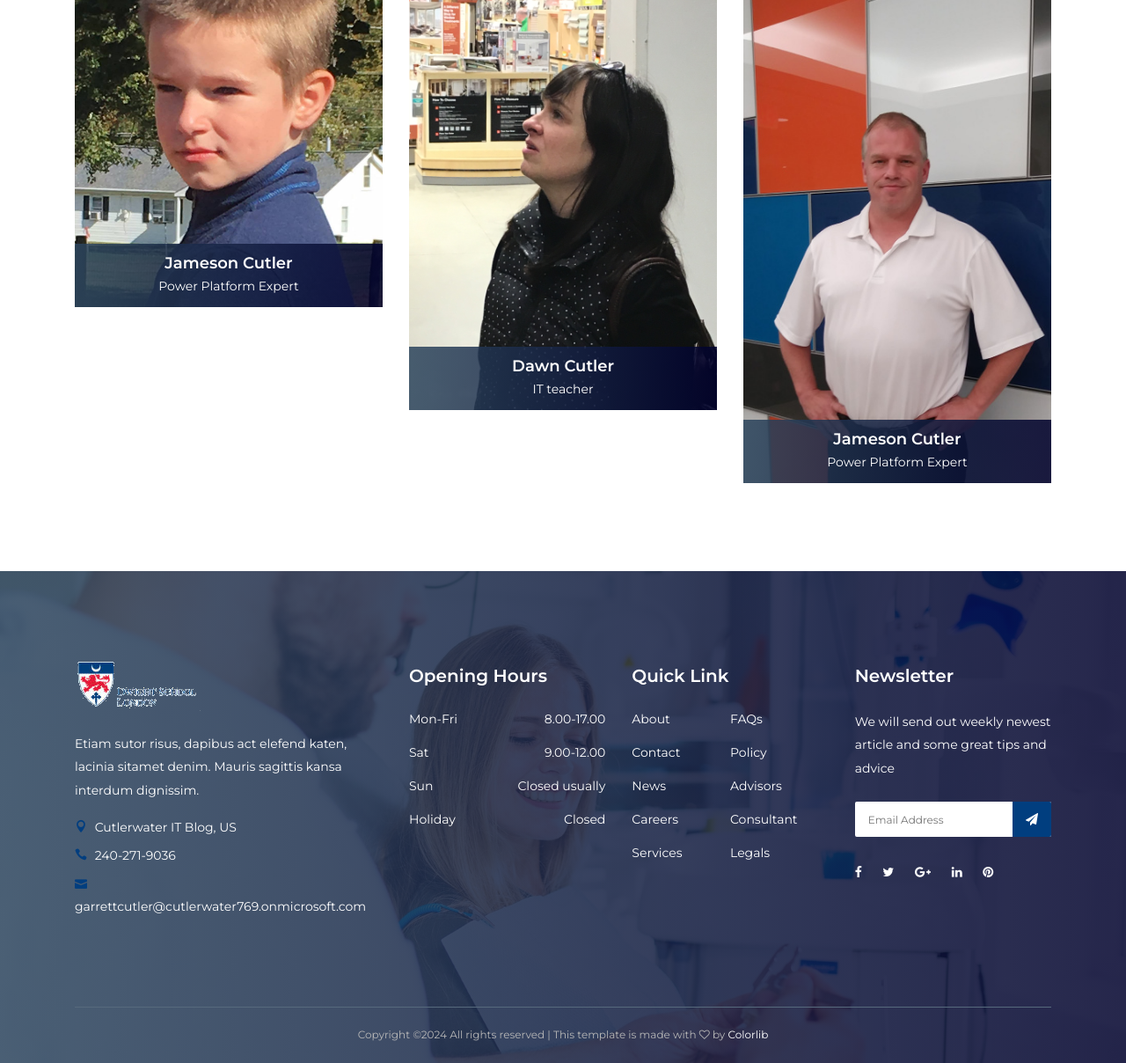
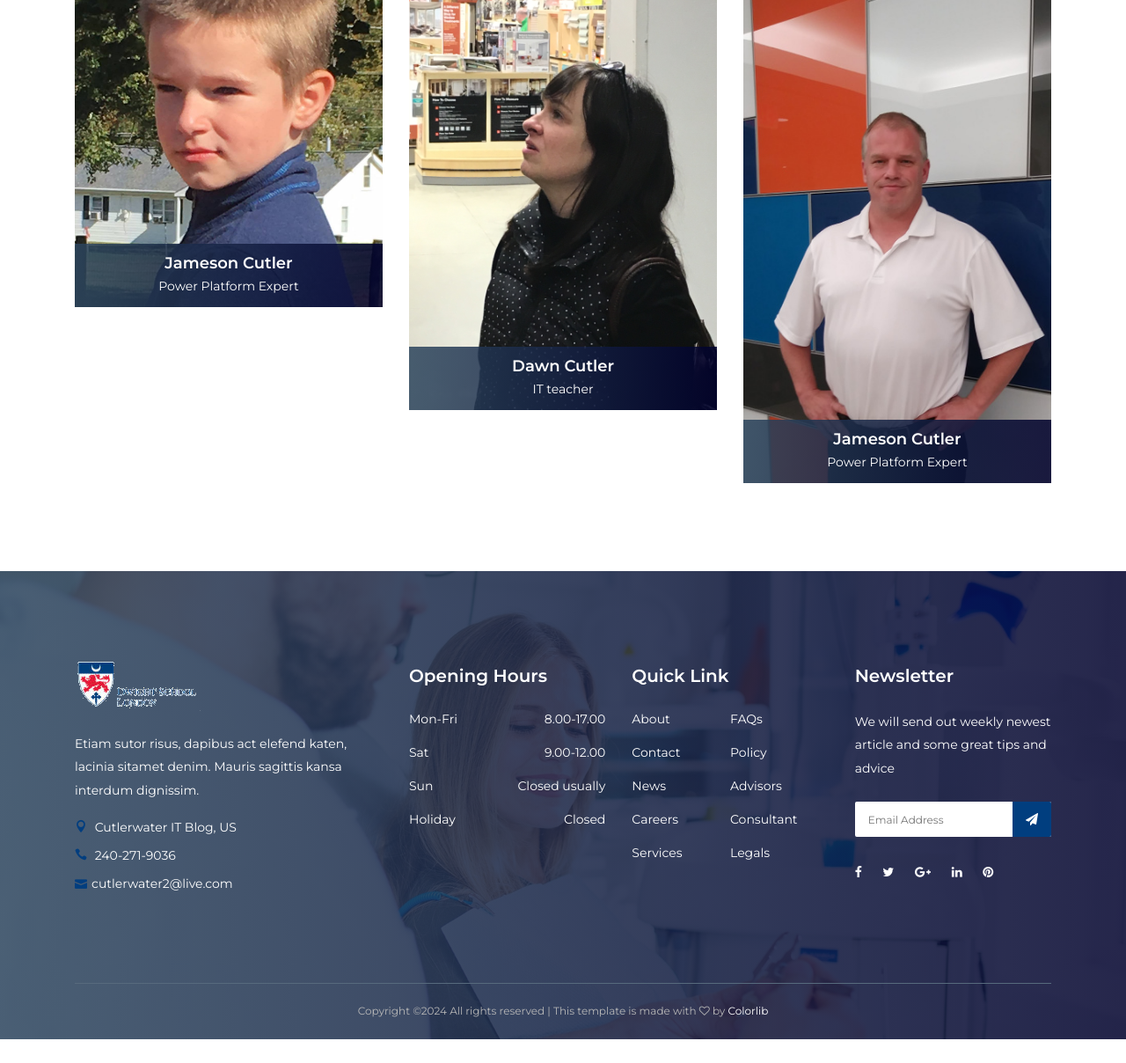
Before and after one commit to cutlerwater/itservices, a Django app: page /about.html in a window 1280 px wide. Shown: the part 1910-3118 px from the top of the page at 88% size. After the commit the page ends 3091 px from the top, so only its background shows below. Run offline with Django 5.2, Linux system fonts and the light colour scheme; some libraries are stand-ins or nearby versions.

Commit message:
Changed email address

```diff
--- a/website/templates/base.html
+++ b/website/templates/base.html
@@ -114,7 +114,7 @@
             <div class="footer-contact">
               <p><i class="icon_pin"></i> Cutlerwater IT Blog, US</p>
               <p><i class="icon_phone"></i> 240-271-9036</p>
-              <p><i class="icon_mail"></i>garrettcutler@cutlerwater769.onmicrosoft.com</p>
+              <p><i class="icon_mail"></i>cutlerwater2@live.com</p>
             </div>
           </div>
         </div>
```
